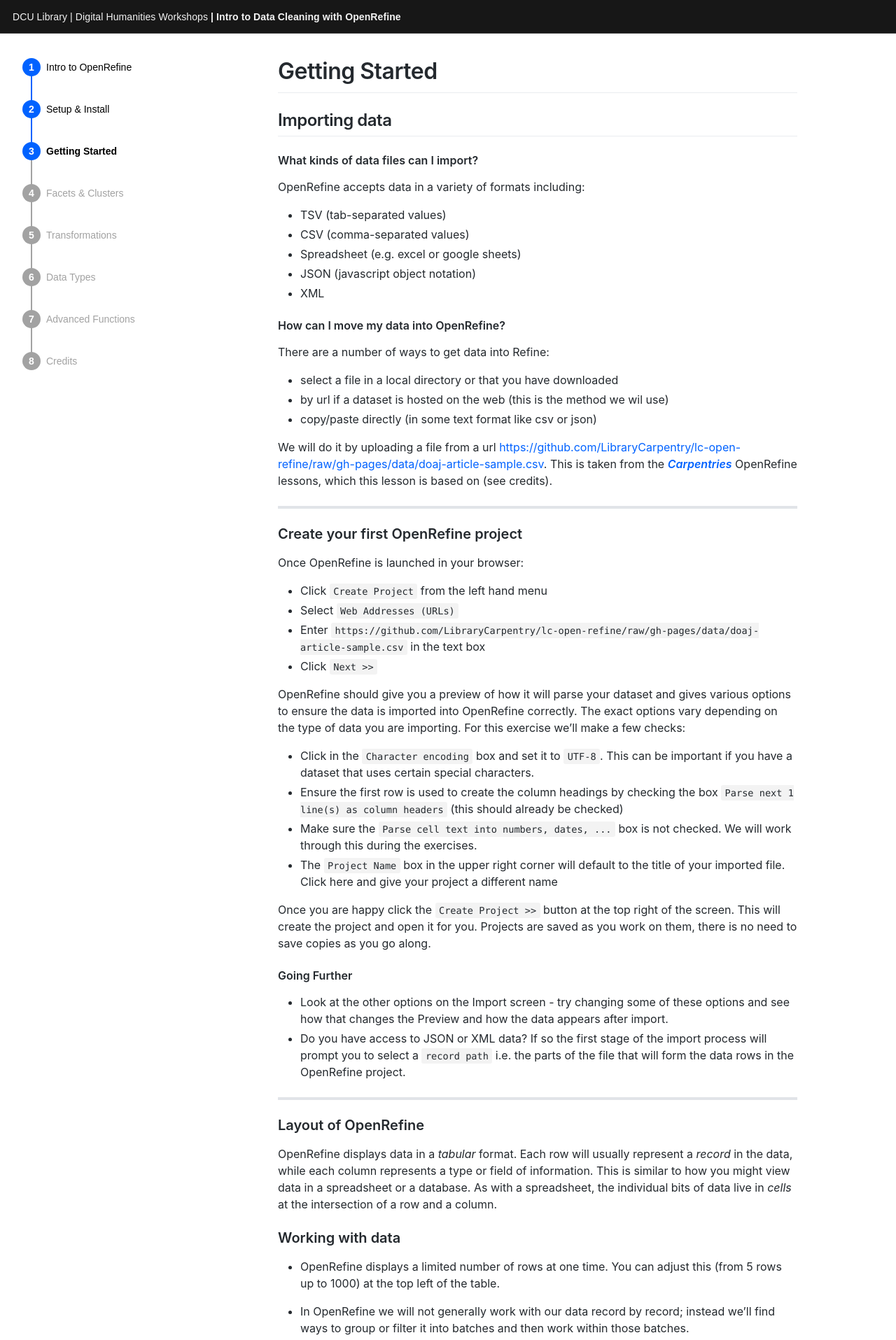
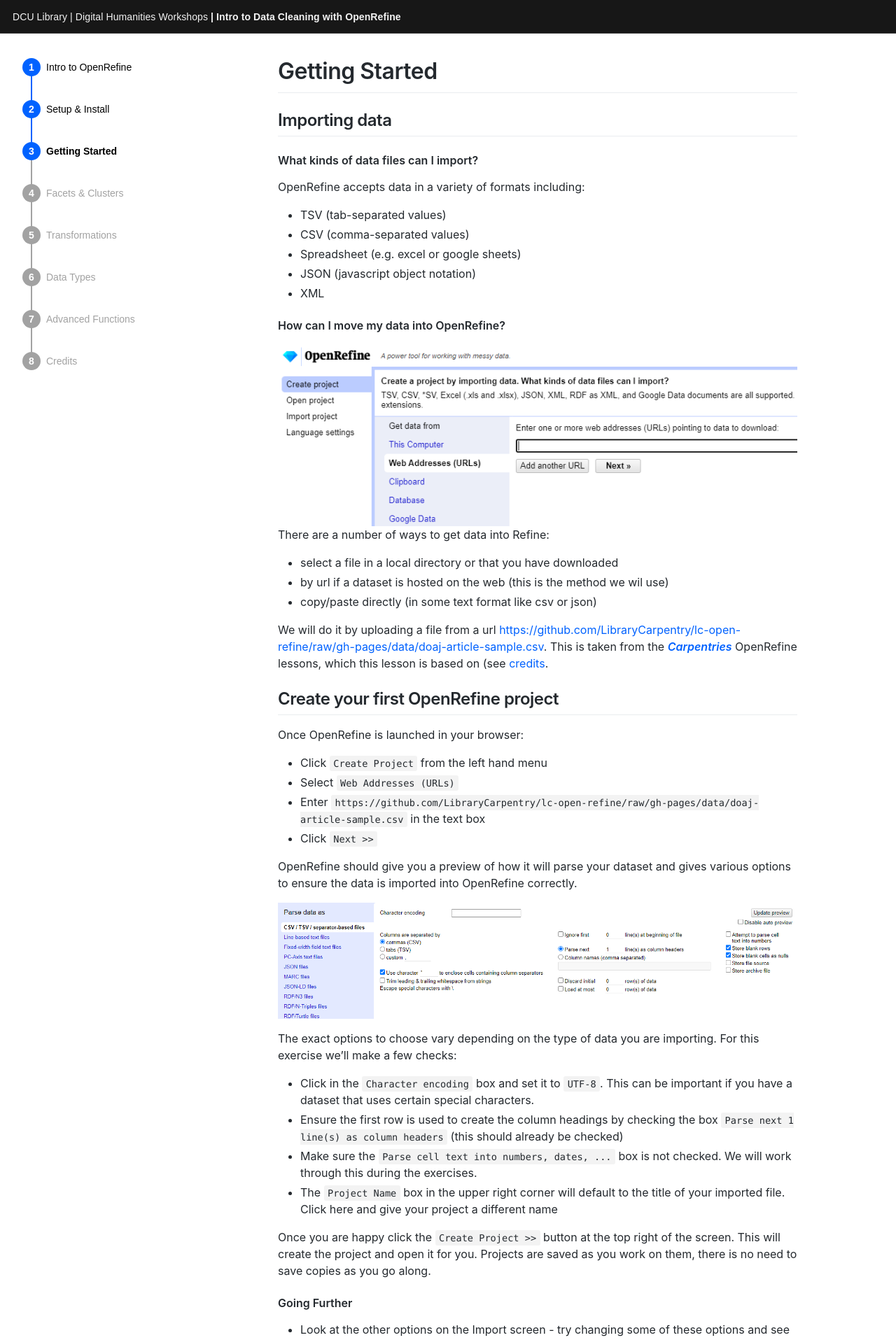
Before and after one commit to DCULibrary/open-refine-workshop, a Jekyll site: the page built from _workshop/3-getting-started.md, in a window 1280 px wide. Shown: the top 1915 px of the page at 70% size. Built offline with Jekyll 4.4.1, drawn with Linux system fonts in a browser that asks for light colours; some web fonts are replaced.

Commit message:
Add more images

```diff
--- a/_workshop/3-getting-started.md
+++ b/_workshop/3-getting-started.md
@@ -17,23 +17,27 @@ OpenRefine accepts data in a variety of formats including:
 
 #### How can I move my data into OpenRefine?
 
+![Import screen](assets/images/Import.png)
 There are a number of ways to get data into Refine:
 * select a file in a local directory or that you have downloaded
 * by url if a dataset is hosted on the web (this is the method we wil use)
 * copy/paste directly (in some text format like csv or json)
 
-We will do it by uploading a file from a url <https://github.com/LibraryCarpentry/lc-open-refine/raw/gh-pages/data/doaj-article-sample.csv>. This is taken from the __[*Carpentries*](https://carpentries.org)__ OpenRefine lessons, which this lesson is based on (see credits).
+We will do it by uploading a file from a url <https://github.com/LibraryCarpentry/lc-open-refine/raw/gh-pages/data/doaj-article-sample.csv>. This is taken from the __[*Carpentries*](https://carpentries.org)__ OpenRefine lessons, which this lesson is based on (see [credits](credits.md).
 
-----------------------
+## Create your first OpenRefine project
 
-### Create your first OpenRefine project
 Once OpenRefine is launched in your browser:
 * Click `Create Project` from the left hand menu
 * Select `Web Addresses (URLs)`
 * Enter `https://github.com/LibraryCarpentry/lc-open-refine/raw/gh-pages/data/doaj-article-sample.csv` in the text box
 * Click `Next >>`
 
-OpenRefine should give you a preview of how it will parse your dataset and gives various options to ensure the data is imported into OpenRefine correctly. The exact options vary depending on the type of data you are importing. For this exercise we'll make a few checks:
+OpenRefine should give you a preview of how it will parse your dataset and gives various options to ensure the data is imported into OpenRefine correctly.
+
+![parsing screenshot](assets/images/parsing.png)
+
+The exact options to choose vary depending on the type of data you are importing. For this exercise we'll make a few checks:
 
 * Click in the `Character encoding` box and set it to `UTF-8`. This can be important if you have a dataset that uses certain special characters.
 * Ensure the first row is used to create the column headings by checking the box `Parse next 1 line(s) as column headers` (this should already be checked)
```
Also changed, not shown: assets/images/Import.png (added), assets/images/parsing.png (added).
